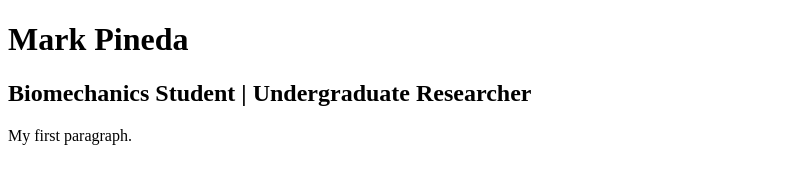
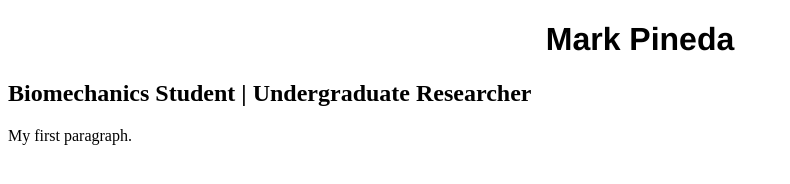
Before and after one commit to markpineda/markpineda.github.io, a plain HTML site: page index.html in a window 1280 px wide. Shown: the whole page, without its empty margins (0-790 px from the left). Drawn offline with Linux system fonts and the light colour scheme.

Commit message:
Update index.html

```diff
--- a/index.html
+++ b/index.html
@@ -1,5 +1,14 @@
 <!DOCTYPE html>
 <html>
+
+  <style>
+h1 {
+  color: black;
+  font-family: helvetica;
+  text-align: center;
+}
+</style>
+
 <body>
 
 <h1>Mark Pineda</h1>
```
